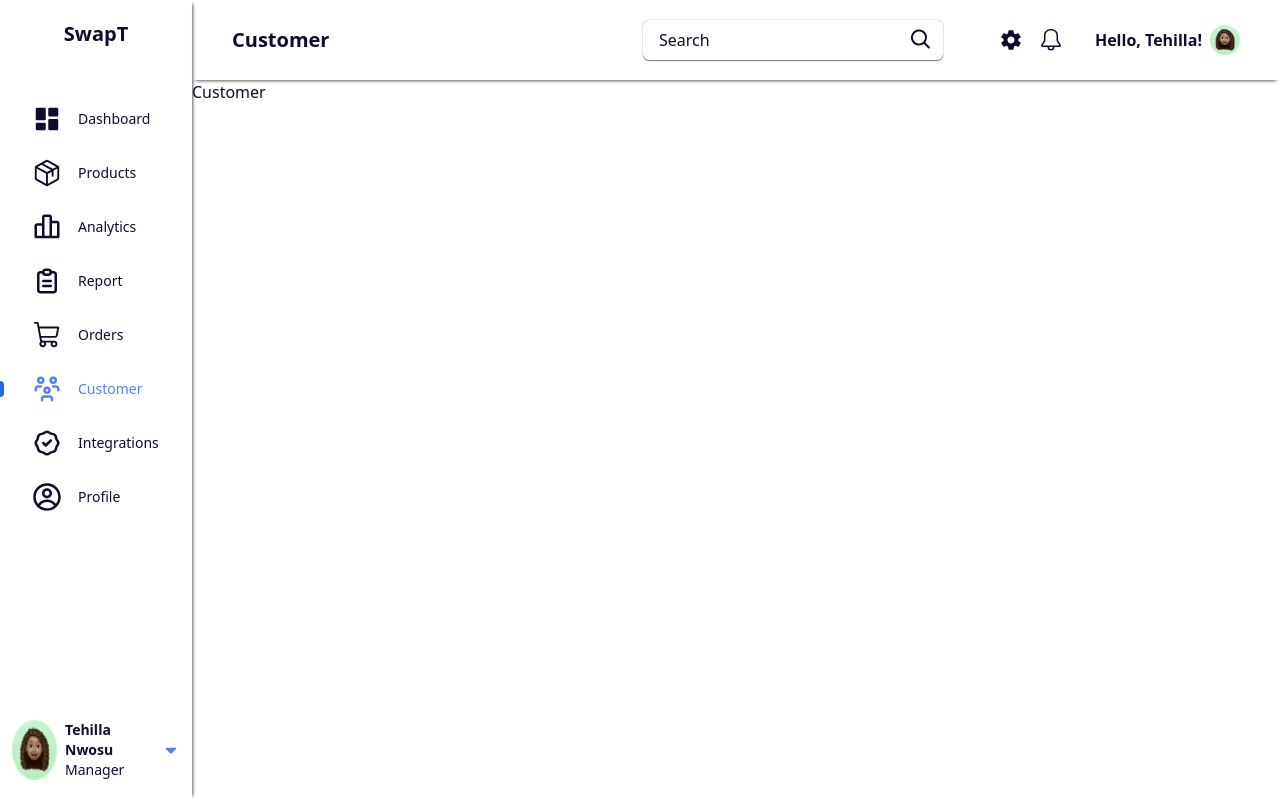
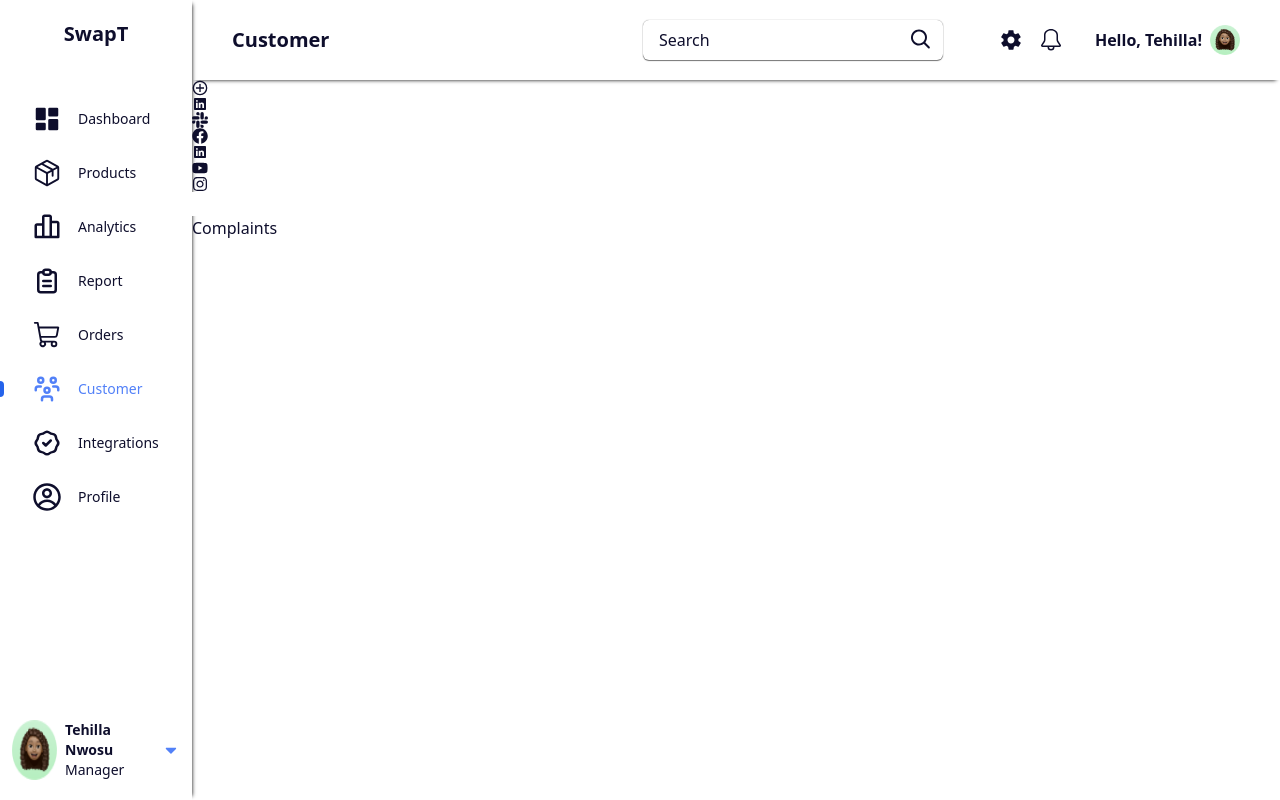
Before and after one commit to CruxndDev/cruxnd-store-admin, a Next.js app: page /customer in a window 1280 px wide. Built offline with nearby package versions, Linux system fonts and the light colour scheme.

Commit message:
Created the structure for social media panel

```diff
--- a/app/(panel)/customer/page.jsx
+++ b/app/(panel)/customer/page.jsx
@@ -1,9 +1,31 @@
+import SocialMediaPanel from "@components/adminPanel/customer/SocialMediaPanel";
+
 const CustomerPage = () => {
   return (
-    <>
-      Customer
-    </>
+    <div>
+      <div>
+        <SocialMediaPanel />
+
+        <div>
+          <div>
+            <div>
+              <input type="text" />
+            </div>
+
+            <button>Complaints</button>
+          </div>
+
+          <div>
+            <div>
+
+            </div>
+            <div></div>
+          </div>
+        </div>
+      </div>
+      <div></div>
+    </div>
   );
-}
+};
 
 export default CustomerPage;
--- /dev/null
+++ b/components/adminPanel/customer/SocialMediaPanel.jsx
@@ -0,0 +1,22 @@
+import { IoLogoLinkedin } from "react-icons/io";
+import { GrAddCircle } from "react-icons/gr";
+import { SiSlack } from "react-icons/si";
+import { FaFacebook } from "react-icons/fa";
+import { FaInstagram, FaYoutube } from "react-icons/fa6";
+
+const SocialMediaPanel = () => {
+  return (
+    <div>
+      <GrAddCircle />
+
+      <IoLogoLinkedin />
+      <SiSlack />
+      <FaFacebook />
+      <IoLogoLinkedin />
+      <FaYoutube />
+      <FaInstagram />
+    </div>
+  );
+};
+
+export default SocialMediaPanel;
```
